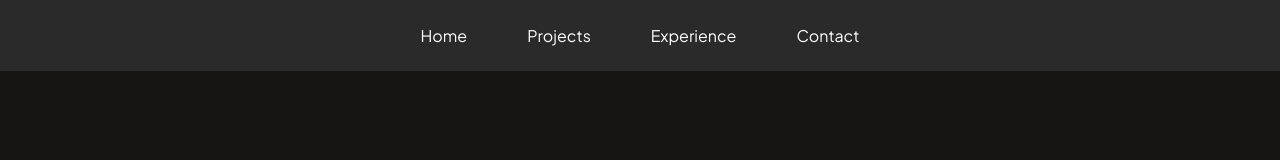
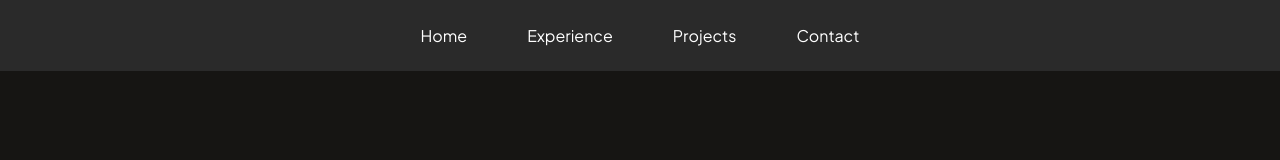
Before and after one commit to lucasmoraist/Portfolio, a React (Create React App) app: page / in a window 1280 px wide. Shown: the top 160 px of the page. Built offline with nearby package versions, Linux system fonts and the light colour scheme.

Commit message:
feat: inserindo navegação com a âncora

```diff
--- a/src/components/experience/Experience.jsx
+++ b/src/components/experience/Experience.jsx
@@ -8,7 +8,7 @@ const Experience = () => {
     const [lista, setLista] = useState([Experiencias.cargo, Experiencias.periodo, Experiencias.descricao])
 
 
-    return <ExperienceStyled>
+    return <ExperienceStyled id="experience">
         <div id="experience-content">
             <h2>Experience</h2>
             <div id="cabecalho-experience">
--- a/src/components/footer/Footer.jsx
+++ b/src/components/footer/Footer.jsx
@@ -2,7 +2,7 @@ import React from "react";
 import FooterStyled from "./FooterStyled";
 
 const Footer = () => {
-    return <FooterStyled>
+    return <FooterStyled id="contact">
         <div id="content">
             <h2>Contact</h2>
 
--- a/src/components/nav/Nav.jsx
+++ b/src/components/nav/Nav.jsx
@@ -5,9 +5,9 @@ const Nav = () => {
     return <NavStyled>
         <ul>
             <li><a href="#">Home</a></li>
-            <li><a href="#">Projects</a></li>
-            <li><a href="#">Experience</a></li>
-            <li><a href="#">Contact</a></li>
+            <li><a href="#experience">Experience</a></li>
+            <li><a href="#projects">Projects</a></li>
+            <li><a href="#contact">Contact</a></li>
         </ul>
     </NavStyled>
 }
--- a/src/components/projects/Project.jsx
+++ b/src/components/projects/Project.jsx
@@ -4,7 +4,7 @@ import Projetos from "../../mocks/Projetos";
 import ProjectStyled from "./ProjectStyled";
 
 const Project = () => {
-    return <ProjectStyled>
+    return <ProjectStyled id="projects">
         <h2 id="title">Projects</h2>
         <div id="card-grid">
             {Projetos.map((projeto) => {
```
